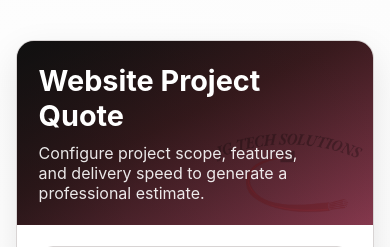
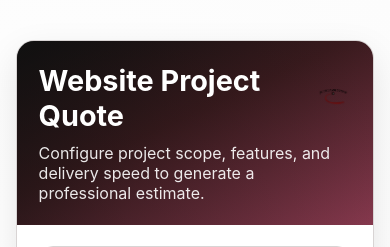
Before and after one commit to GRABOWSKIGROUP/Website-Quote, a Flask app: page / in a window 390 px wide. Shown: the top 247 px of the page. Run offline with Flask 2, Linux system fonts and the light colour scheme.

Commit message:
Rework mobile header logo placement

```diff
--- a/templates/form.html
+++ b/templates/form.html
@@ -77,6 +77,7 @@
         background-position: right -6px center;
         background-repeat: no-repeat;
         opacity: 0.74;
+        display: none;
       }
 
       .header > * {
@@ -84,17 +85,30 @@
         z-index: 2;
       }
 
+      .title-row {
+        display: flex;
+        align-items: center;
+        justify-content: flex-start;
+        gap: 0.7rem;
+      }
+
+      .title-logo {
+        width: 44px;
+        height: 44px;
+        object-fit: contain;
+      }
+
       .header h1 {
         margin: 0;
         font-size: 1.8rem;
         font-weight: 700;
-        max-width: 66%;
+        max-width: 100%;
       }
 
       .header p {
         margin: 0.65rem 0 0;
         color: rgba(255, 255, 255, 0.9);
-        max-width: 66%;
+        max-width: 100%;
       }
 
       .content {
@@ -346,16 +360,9 @@
           opacity: 1;
         }
 
-        .header::after {
-          display: block;
-          background-size: auto 52%;
-          background-position: right -10px bottom -4px;
-          opacity: 0.28;
-        }
-
-        .header h1,
-        .header p {
-          max-width: 86%;
+        .title-logo {
+          width: 36px;
+          height: 36px;
         }
 
         .actions {
@@ -372,7 +379,10 @@
     <main class="wrapper">
       <section class="card">
         <header class="header">
-          <h1>Website Project Quote</h1>
+          <div class="title-row">
+            <h1>Website Project Quote</h1>
+            <img class="title-logo" src="{{ url_for('static', filename='lOGO.png') }}" alt="JG Tech Solutions logo" />
+          </div>
           <p>Configure project scope, features, and delivery speed to generate a professional estimate.</p>
         </header>
 
```
Also changed, not shown: templates/email_status.html (+2 -5 lines), templates/quote.html (+2 -5 lines).
